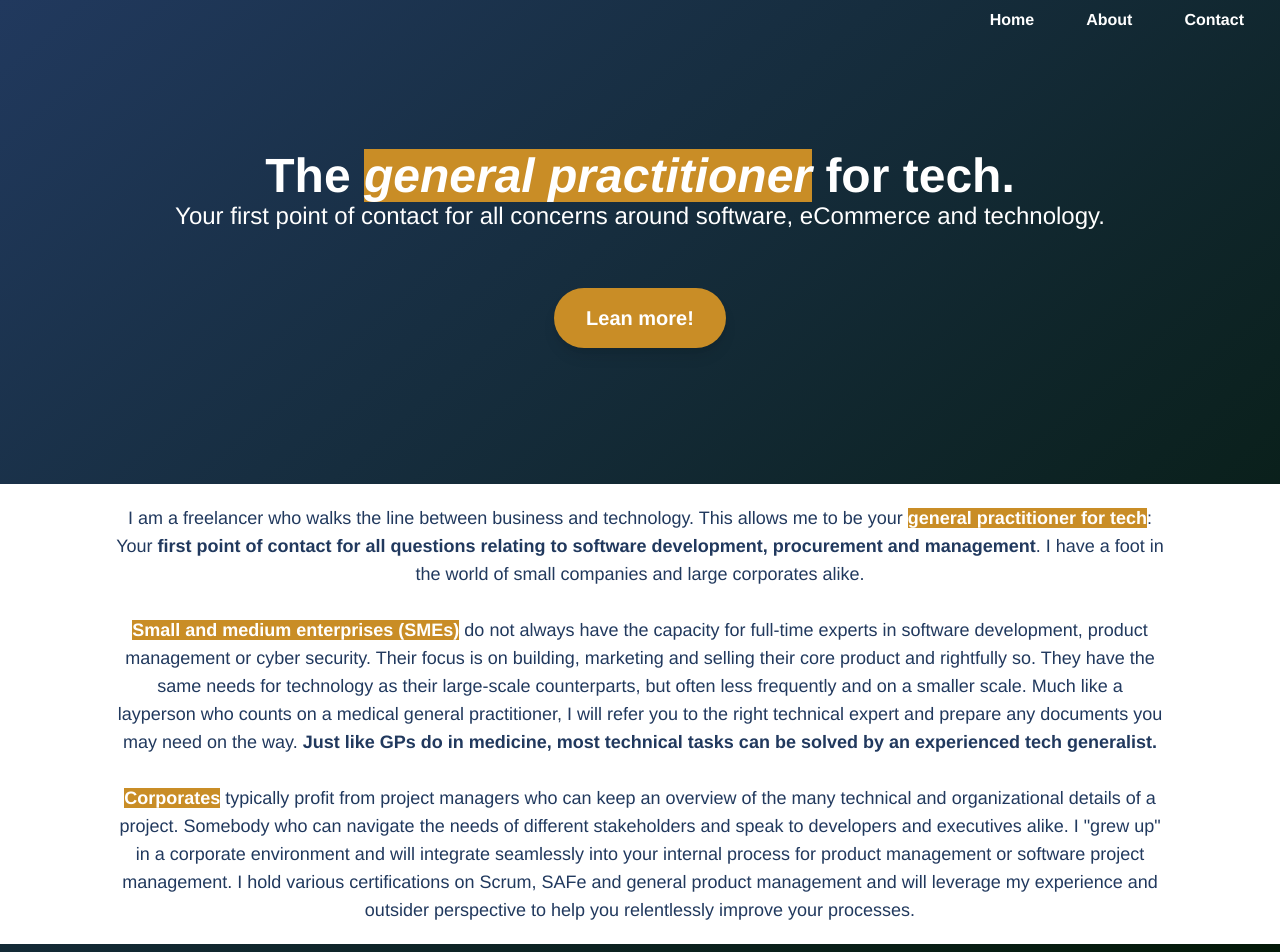
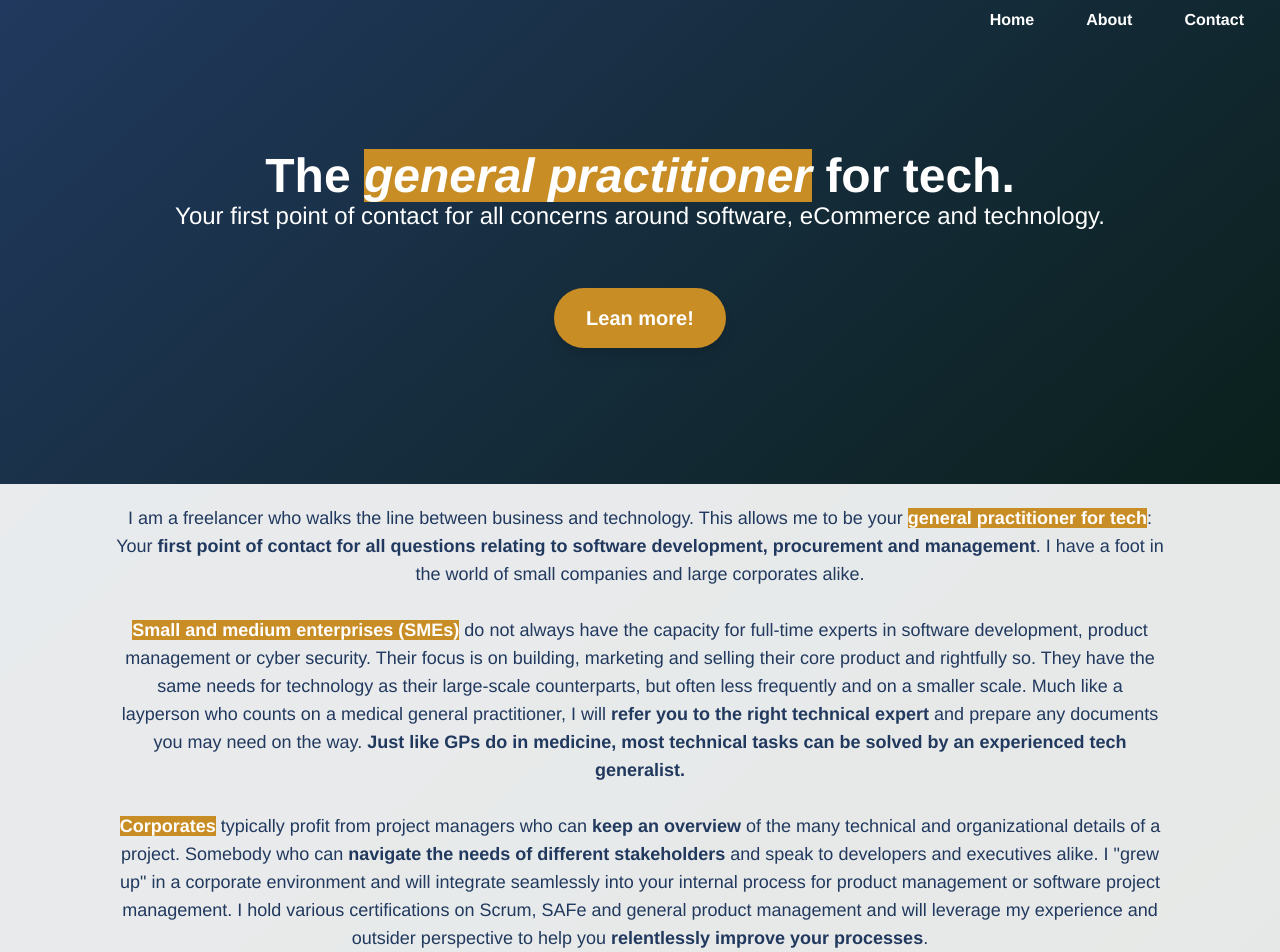
Before and after one commit to Elias-Ladenburger/Website, a SvelteKit app: page / in a window 1280 px wide. Shown: the top 952 px of the page. Built offline with nearby package versions, Linux system fonts and the light colour scheme.

Commit message:
Add formatting to home page

```diff
--- a/src/routes/+page.svelte
+++ b/src/routes/+page.svelte
@@ -9,7 +9,7 @@
   >
   <Button label="Lean more!" link="about"/>
 </Hero>
-<div class=" bg-primary text-primaryContrast text-center p-5 md:flex flex-none">
+<div class="bg-opacity-90 bg-primary text-primaryContrast text-center p-5 md:flex flex-none">
   <p class="text-lg md:mx-24 ">I am a freelancer who walks the line between business and technology.
     This allows me to be your <b class="bg-emphasis text-primary">general practitioner for tech</b>: Your <b>first point of contact for all questions relating to software development, procurement and management</b>.
     I have a foot in the world of small companies and large corporates alike.
@@ -17,12 +17,12 @@
     <b class="bg-emphasis text-primary">Small and medium enterprises (SMEs)</b> do not always have the capacity for full-time experts in software development, product management or cyber security.
     Their focus is on building, marketing and selling their core product and rightfully so.
     They have the same needs for technology as their large-scale counterparts, but often less frequently and on a smaller scale.
-    Much like a layperson who counts on a medical general practitioner, I will refer you to the right technical expert and prepare any documents you may need on the way.
+    Much like a layperson who counts on a medical general practitioner, I will <b>refer you to the right technical expert</b> and prepare any documents you may need on the way.
     <b>Just like GPs do in medicine, most technical tasks can be solved by an experienced tech generalist.</b>
     <br/><br/>
-    <b class="bg-emphasis text-primary">Corporates</b> typically profit from project managers who can keep an overview of the many technical and organizational details of a project.
-    Somebody who can navigate the needs of different stakeholders and speak to developers and executives alike.
+    <b class="bg-emphasis text-primary">Corporates</b> typically profit from project managers who can <b>keep an overview</b> of the many technical and organizational details of a project.
+    Somebody who can <b>navigate the needs of different stakeholders</b> and speak to developers and executives alike.
     I "grew up" in a corporate environment and will integrate seamlessly into your internal process for product management or software project management.
-    I hold various certifications on Scrum, SAFe and general product management and will leverage my experience and outsider perspective to help you relentlessly improve your processes.
+    I hold various certifications on Scrum, SAFe and general product management and will leverage my experience and outsider perspective to help you <b>relentlessly improve your processes</b>.
   </p>
 </div>
--- a/static/css/main.css
+++ b/static/css/main.css
@@ -601,14 +601,6 @@ video {
   margin-right: 1.25rem;
 }
 
-.mr-24 {
-  margin-right: 6rem;
-}
-
-.mr-64 {
-  margin-right: 16rem;
-}
-
 .inline-block {
   display: inline-block;
 }
@@ -629,10 +621,6 @@ video {
   display: none;
 }
 
-.h-1\/2 {
-  height: 50%;
-}
-
 .w-full {
   width: 100%;
 }
@@ -643,14 +631,6 @@ video {
 
 .flex-none {
   flex: none;
-}
-
-.flex-shrink {
-  flex-shrink: 1;
-}
-
-.flex-grow {
-  flex-grow: 1;
 }
 
 .transform {
@@ -716,28 +696,42 @@ video {
   background-color: rgb(255 255 255 / var(--tw-bg-opacity));
 }
 
-.bg-blueGrey {
+.bg-primaryContrast {
   --tw-bg-opacity: 1;
-  background-color: rgb(102 153 204 / var(--tw-bg-opacity));
+  background-color: rgb(33 57 94 / var(--tw-bg-opacity));
+}
+
+.bg-opacity-30 {
+  --tw-bg-opacity: 0.3;
+}
+
+.bg-opacity-10 {
+  --tw-bg-opacity: 0.1;
+}
+
+.bg-opacity-90 {
+  --tw-bg-opacity: 0.9;
+}
+
+.bg-opacity-50 {
+  --tw-bg-opacity: 0.5;
+}
+
+.bg-opacity-70 {
+  --tw-bg-opacity: 0.7;
+}
+
+.bg-opacity-80 {
+  --tw-bg-opacity: 0.8;
 }
 
 .bg-gradient-to-br {
   background-image: linear-gradient(to bottom right, var(--tw-gradient-stops));
 }
 
-.bg-gradient-to-r {
-  background-image: linear-gradient(to right, var(--tw-gradient-stops));
-}
-
 .from-primaryContrast {
   --tw-gradient-from: #21395e;
   --tw-gradient-to: rgb(33 57 94 / 0);
-  --tw-gradient-stops: var(--tw-gradient-from), var(--tw-gradient-to);
-}
-
-.from-primary {
-  --tw-gradient-from: #fff;
-  --tw-gradient-to: rgb(255 255 255 / 0);
   --tw-gradient-stops: var(--tw-gradient-from), var(--tw-gradient-to);
 }
 
@@ -937,26 +931,8 @@ video {
     margin-right: 6rem;
   }
 
-  .md\:mx-64 {
-    margin-left: 16rem;
-    margin-right: 16rem;
-  }
-
-  .md\:mx-56 {
-    margin-left: 14rem;
-    margin-right: 14rem;
-  }
-
   .md\:mb-8 {
     margin-bottom: 2rem;
-  }
-
-  .md\:ml-24 {
-    margin-left: 6rem;
-  }
-
-  .md\:mr-64 {
-    margin-right: 16rem;
   }
 
   .md\:flex {
```
